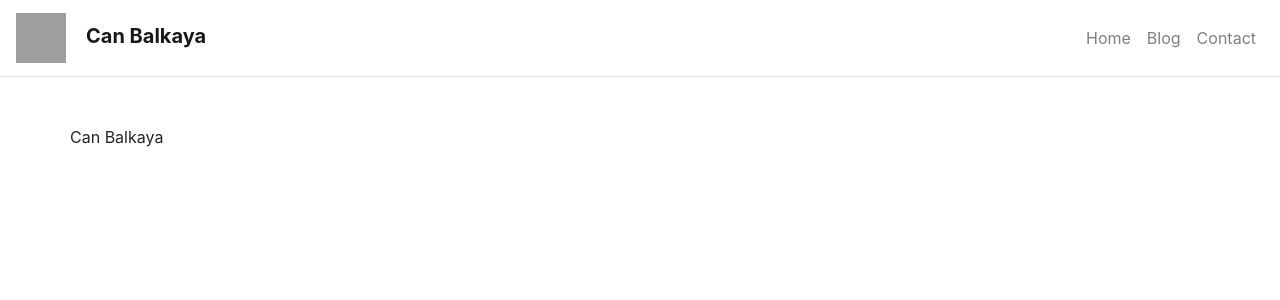
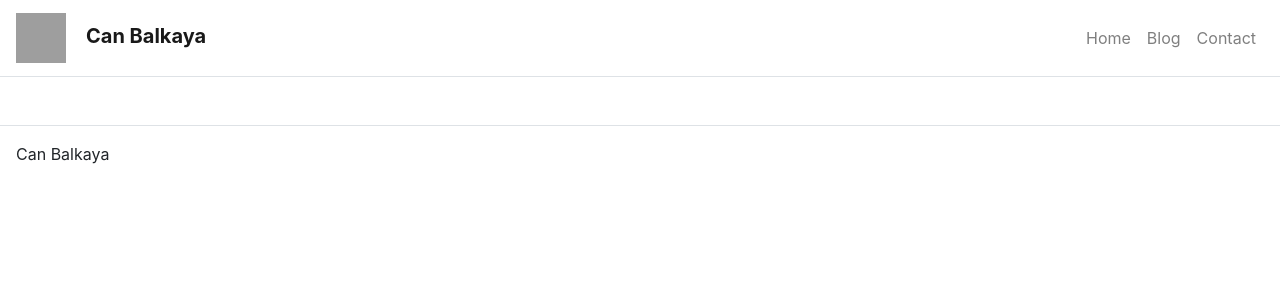
Before and after one commit to canbalkaya/canbalkaya.com, a React (Create React App) app in the folder my-website/: page / in a window 1280 px wide. Shown: the top 300 px of the page. Built offline with nearby package versions, Linux system fonts and the light colour scheme; grey boxes are pictures that could not be loaded; the HTML template or start-up script is replaced by a standard one.

Commit message:
Footer is currently finished.

```diff
--- a/my-website/src/components/Footer.js
+++ b/my-website/src/components/Footer.js
@@ -6,10 +6,13 @@ import Col from "react-bootstrap/Col";
 function Footer() {
     return(
         <footer className = "mt-5">
-            <Container>
-                <Row>
+            <Container fluid = {true }>
+                <Row className = "border-top justify-content-between p-3">
                     <Col className = "p-0" md = {3} sm = {12}>
                         Can Balkaya
+                    </Col>
+                    <Col className = "">
+
                     </Col>
                 </Row>
             </Container>
```
